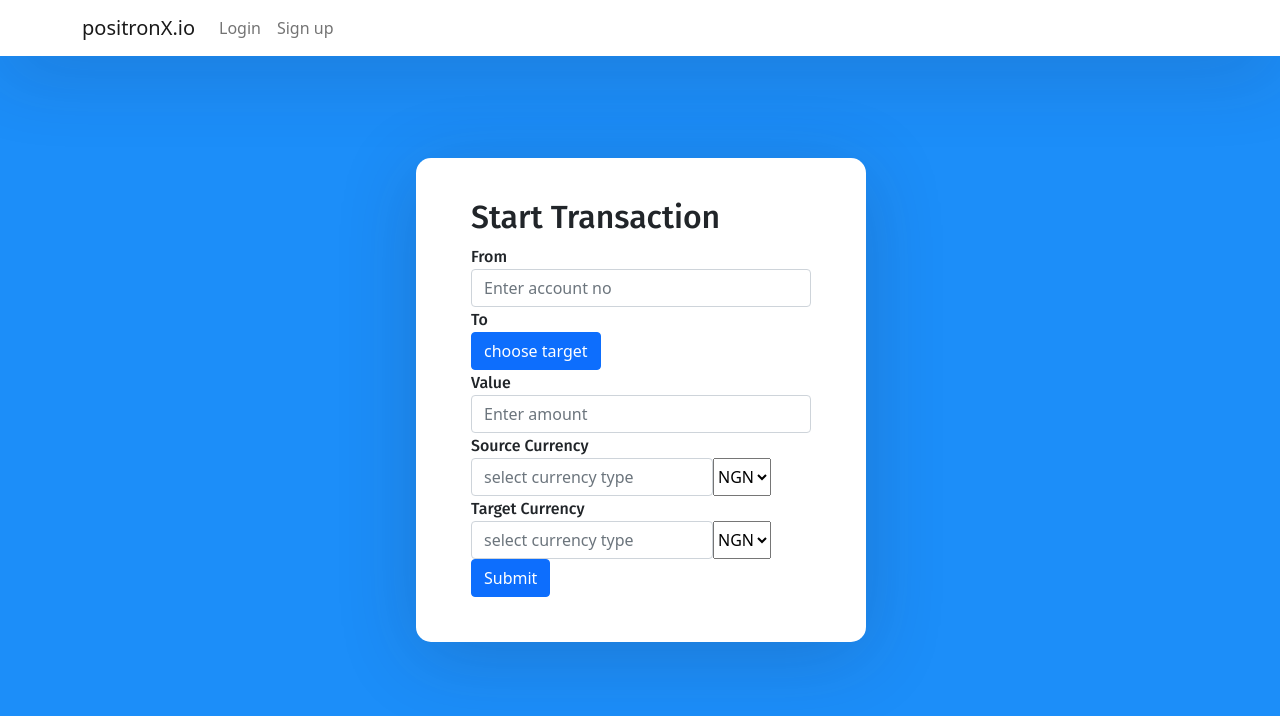
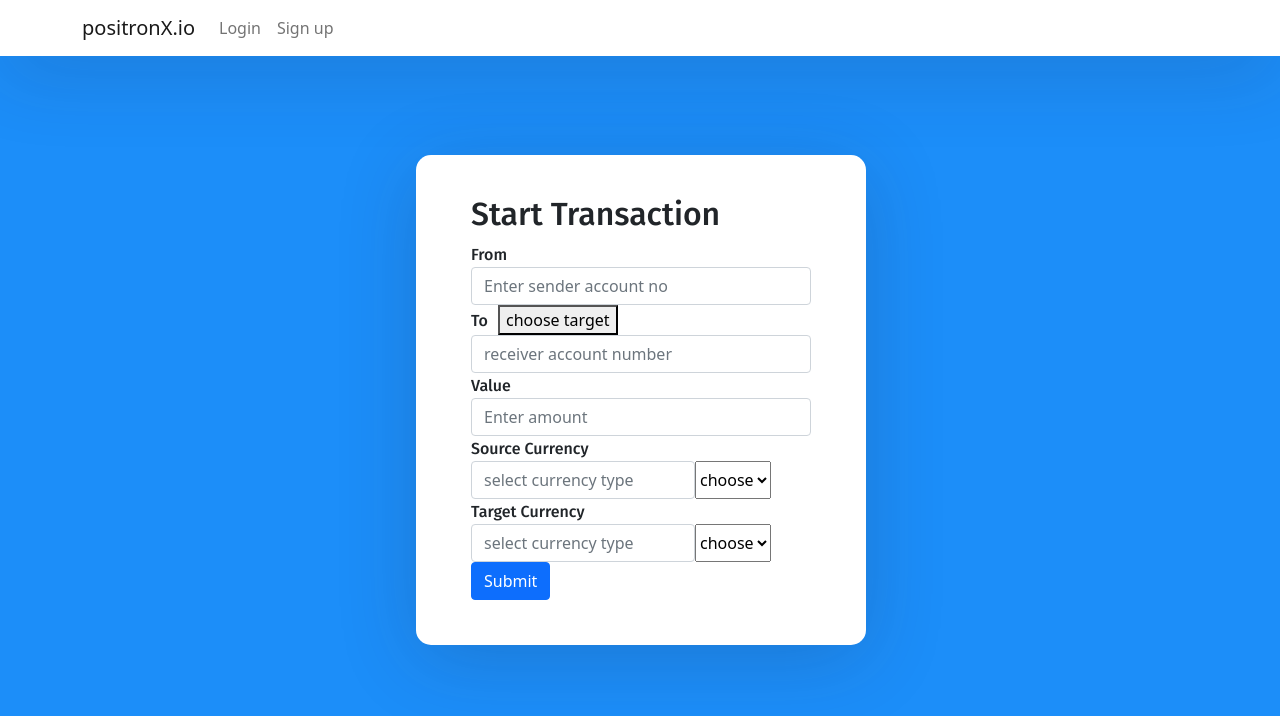
Before and after one commit to Jennie-geo/simba_frontend, a React (Create React App) app: page /create-transaction in a window 1280 px wide. Shown: the top 716 px of the page. Built offline with nearby package versions, Linux system fonts and the light colour scheme.

Commit message:
frontend design

```diff
--- a/src/App.js
+++ b/src/App.js
@@ -6,7 +6,7 @@ import Login from "./components/Login";
 import SignUp from "./components/Signup";
 import Overview from './components/Overview';
 import Createtransaction from './components/Create_transaction';
-
+import Modal from './components/Modal';
 function App() {
   return (
     <>
@@ -34,6 +34,7 @@ function App() {
             <Route path="/sign-up" element={<SignUp />} />
             <Route path="/overview" element={<Overview />} />
             <Route path="/create-transaction" element={<Createtransaction />} />
+            {/* <Route path="/modal" element={<Modal />} /> */}
           </Routes>
 
         </div>
--- a/src/components/Create_transaction.js
+++ b/src/components/Create_transaction.js
@@ -1,7 +1,12 @@
-import React from 'react'
+import React, { useState } from 'react'
 import { Link } from 'react-router-dom';
 import '../index.css';
-const Create_transaction = () => {
+import Modal from './Modal';
+
+const Create_transaction = (props) => {
+    const [show, setShow] = useState(false)
+
+
     return (
         <form className='value-output'>
             <div className="auth-inner">
@@ -9,12 +14,18 @@ const Create_transaction = () => {
                 <h2>Start Transaction</h2>
                 <div>
                     <label>From</label>
-                    <input type="text" className="form-control" placeholder="Enter account no" />
+                    <input type="text" className="form-control" placeholder="Enter sender account no" />
                 </div>
                 <div>
-                    <label>To</label>
+                    <label style={{ marginRight: "10px" }}>To</label>
+                    {/* <button type="button" className="btn btn-primary" data-toggle="modal" data-target="#exampleModalCenter" onClick={() => setShow(true)}>
+                        choose target
+                    </button> */}
+                    <button type="button" onClick={() => setShow(true)}>choose target</button>
+                    <Modal title="My modal" onClose={() => setShow(false)} show={show}> <p>This is the modal body</p> </Modal>
+                    {/* // pace your open props here */}
                     <div>
-                        <button type="submit" className="btn btn-primary btn-block"><Link to="/popup" style={{ color: '#fff', textDecoration: 'none' }}>choose target</Link></button>
+                        <input type="text" className="form-control" placeholder="receiver account number" />
                     </div>
                 </div>
                 <div>
@@ -25,10 +36,11 @@ const Create_transaction = () => {
                     <label>Source Currency</label>
                     <div className='input-field'>
                         <input type="text" className="form-control" placeholder="select currency type" />
-                        <select>
-                            <option value="grapefruit">USD</option>
-                            <option value="lime">EUR</option>
-                            <option selected value="coconut">NGN</option>
+                        <select defaultValue={'DEFAULT'}>
+                            <option value='DEFAULT'>choose</option>
+                            <option value='USD'>USD</option>
+                            <option value='EUR'>EUR</option>
+                            <option selected value='NGN'>NGN</option>
                         </select>
                     </div>
                 </div>
@@ -36,10 +48,11 @@ const Create_transaction = () => {
                     <label>Target Currency</label>
                     <div className='input-field'>
                         <input type="text" className="form-control" placeholder="select currency type" />
-                        <select>
-                            <option value="grapefruit">USD</option>
-                            <option value="lime">EUR</option>
-                            <option selected value="coconut">NGN</option>
+                        <select defaultValue={'DEFAULT'}>
+                            <option value='DEFAULT'>choose</option>
+                            <option value='USD'>USD</option>
+                            <option value='EUR'>EUR</option>
+                            <option selected value='NGN'>NGN</option>
                         </select>
                     </div>
                 </div>
--- a/src/components/Login.js
+++ b/src/components/Login.js
@@ -22,7 +22,7 @@ function Login() {
                     </div>
                 </div>
                 <button type="submit" className="btn btn-primary btn-block"><Link to="/overview">Submit</Link></button>
-                <div />
+
             </div>
         </form>
     );
--- /dev/null
+++ b/src/components/Modal.js
@@ -0,0 +1,48 @@
+import React from 'react'
+import '../index.css';
+
+const Modal = (props) => {
+    if (!props.show) {
+        return null
+    }
+    return (
+        <div>
+            <div className='modal' onClick={Response.onClose}>
+                <div className='modal-content' onClick={e => e.stopPropagation()}>
+                    <div className='modal-header'>
+                        <h4 className='modal-title'> {props.title}</h4>
+                    </div>
+                    <div className='modal-body'> {props.children}</div>
+                    <div className='modal-footer'>
+                        <button className="btn btn-primary btn-block" onClick={props.onClose}>close</button>
+                    </div>
+                </div>
+            </div>
+
+        </div>
+    )
+}
+
+export default Modal
+
+
+
+//  {/* <div class="modal fade" id="exampleModalCenter" tabindex="-1" role="dialog" aria-labelledby="exampleModalCenterTitle" aria-hidden="true">
+    //             <div class="modal-dialog modal-dialog-centered" role="document">
+    //                 <div class="modal-content">
+    //                     <div class="modal-header">
+    //                         <h5 class="modal-title" id="exampleModalLongTitle">Modal title</h5>
+    //                         <button type="button" class="close" data-dismiss="modal" aria-label="Close">
+    //                             <span aria-hidden="true">&times;</span>
+    //                         </button>
+    //                     </div>
+    //                     <div class="modal-body">
+    //                         ...
+    //                     </div>
+    //                     <div class="modal-footer">
+    //                         <button type="button" class="btn btn-secondary" data-dismiss="modal">Close</button>
+    //                         <button type="button" class="btn btn-primary">Save changes</button>
+    //                     </div>
+    //                 </div>
+    //             </div>
+    //         </div> */}
--- a/src/index.css
+++ b/src/index.css
@@ -85,6 +85,30 @@ html,
   display: flex;
   width: 300px;
 }
-select {
-  margin-left: -4rem;
+.modal {
+  position: fixed;
+  left: 0;
+  right: 0;
+  top: 0;
+  bottom: 0;
+  background-color: rgba(0, 0, 0, 0.5);
+  display: flex;
+  align-items: center;
+  justify-content: center;
 }
+.modal-content {
+  width: 500px;
+  background-color: #ffffff;
+}
+.modal-header,
+.modal-footer {
+  padding: 10px;
+}
+.modal-title {
+  margin: 0;
+}
+.modal-body {
+  padding: 10px;
+  border-top: 1px solid #eee;
+  border-bottom: 1px solid #eee;
+}
```
